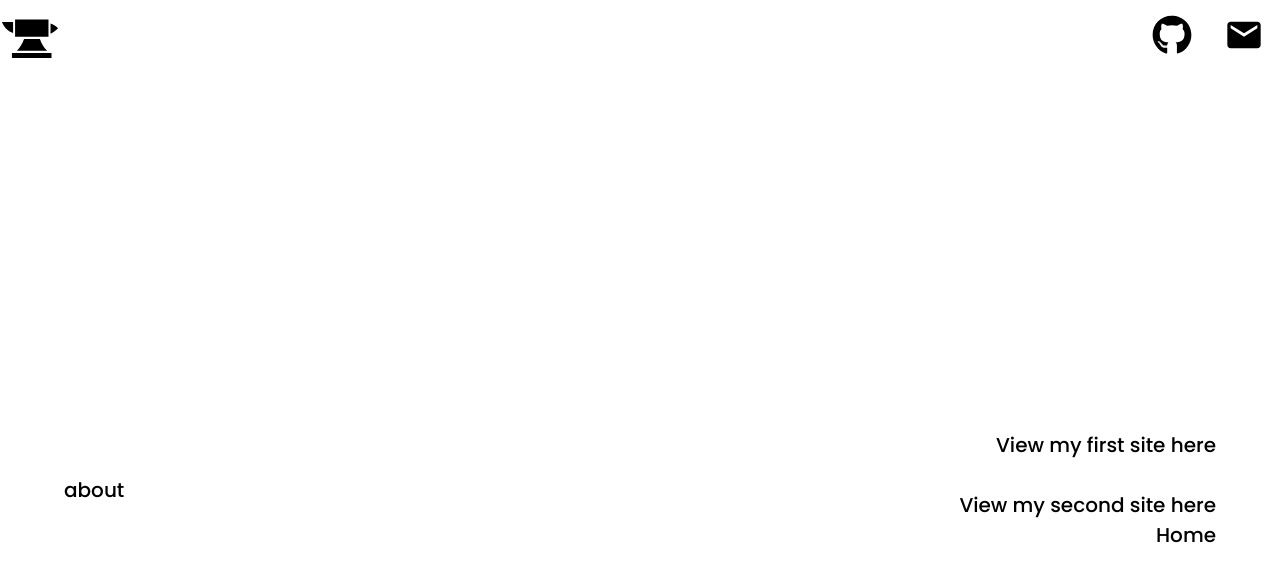
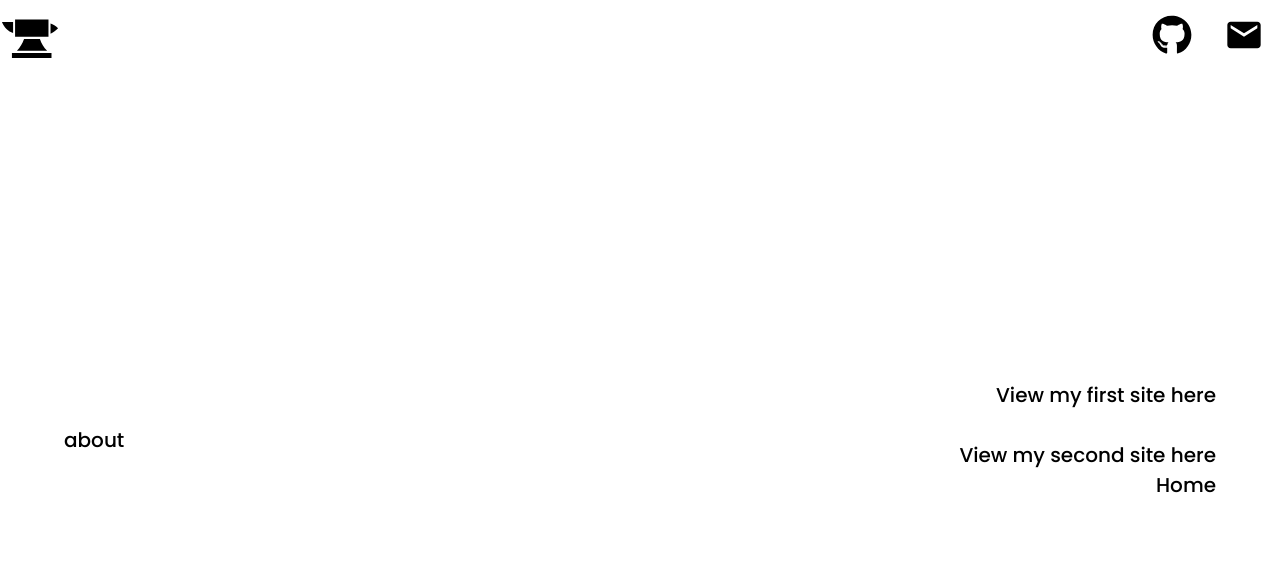
Before and after one commit to robcasson11/portfolio, a React (Create React App) app: page / in a window 1280 px wide. Shown: the top 582 px of the page. Built offline with nearby package versions, Linux system fonts and the light colour scheme.

Commit message:
BUG FIX: Key prop added to map of sites. Links open in new tab

```diff
--- a/src/App.js
+++ b/src/App.js
@@ -15,6 +15,7 @@ function App() {
           return (
             <Route
               path={site.path}
+              key={site.id}
               element={
                 <Card
                   title={site.title}
--- a/src/app.css
+++ b/src/app.css
@@ -27,7 +27,7 @@ a {
 .grid-container {
   display: grid;
   grid-template-columns: 90%;
-  min-height: 100vh;
+  min-height: 90vh;
   align-items: center;
 }
 
@@ -52,6 +52,7 @@ a {
 .navbar {
   display: flex;
   justify-content: space-between;
+  height: 10vh;
 }
 
 .nav-left {
--- a/src/components/layout.js
+++ b/src/components/layout.js
@@ -7,7 +7,7 @@ const Layout = () => {
   return (
     <>
       <Navbar />
-      <main class="grid-container" id="grid-container">
+      <main className="grid-container" id="grid-container">
         <section className="main-display grid-item" id="main-display">
           <Outlet />
         </section>
--- a/src/components/navbar.js
+++ b/src/components/navbar.js
@@ -21,7 +21,11 @@ const Navbar = () => {
         >
           <FaGithub />
         </a>
-        <a href="mailto:robertcasson11@gmail.com">
+        <a
+          href="mailto:robertcasson11@gmail.com"
+          target="_blank"
+          rel="noreferrer"
+        >
           <MdEmail />
         </a>
       </section>
--- a/src/data/sites_data.js
+++ b/src/data/sites_data.js
@@ -1,11 +1,13 @@
 const sites = [
   {
+    id: 1,
     title: "Site 1",
     description: "This is the first site",
     link: "www.site1.com",
     path: "site1",
   },
   {
+    id: 2,
     title: "Site 2",
     description: "This is the second site",
     link: "www.site2.com",
--- a/src/styles/_main-page.scss
+++ b/src/styles/_main-page.scss
@@ -1,7 +1,7 @@
 .grid-container {
   display: grid;
   grid-template-columns: 90%;
-  min-height: 100vh;
+  min-height: 90vh;
   align-items: center;
 }
 
--- a/src/styles/_navbar.scss
+++ b/src/styles/_navbar.scss
@@ -1,6 +1,7 @@
 .navbar {
   display: flex;
   justify-content: space-between;
+  height: 10vh;
 }
 
 .nav-left {
```
Also changed, not shown: 1 other file (tests, documents, lock files or other folders).
